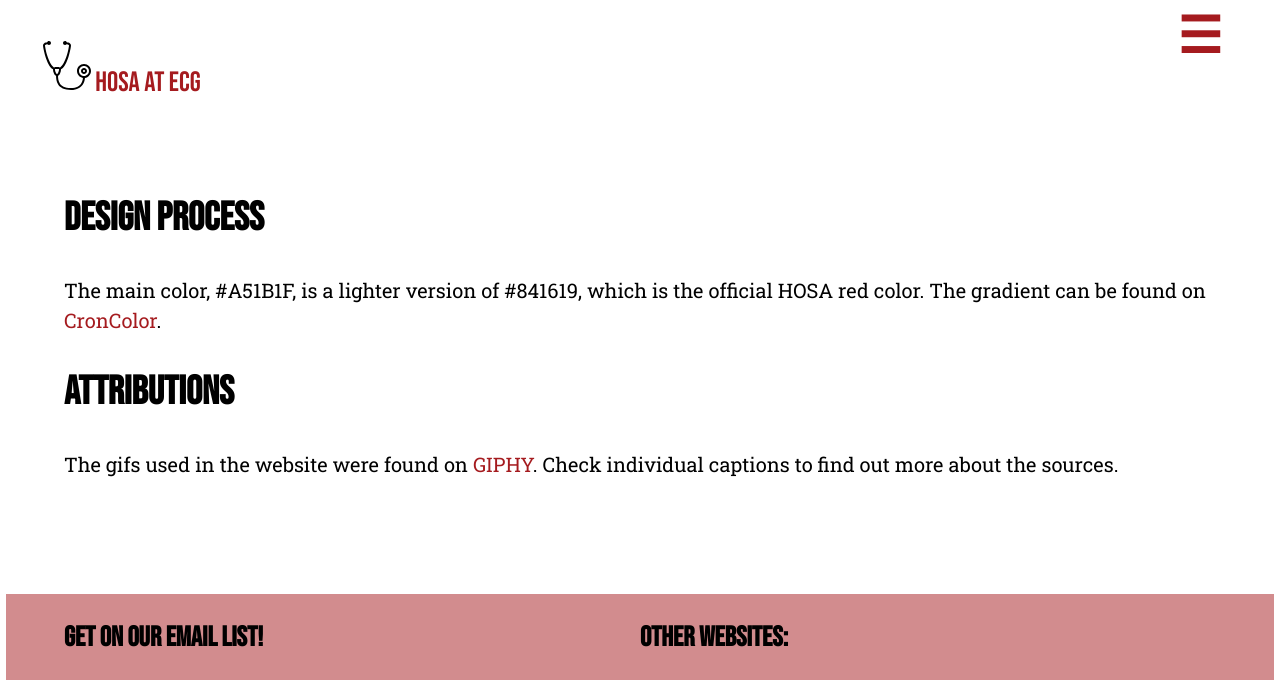
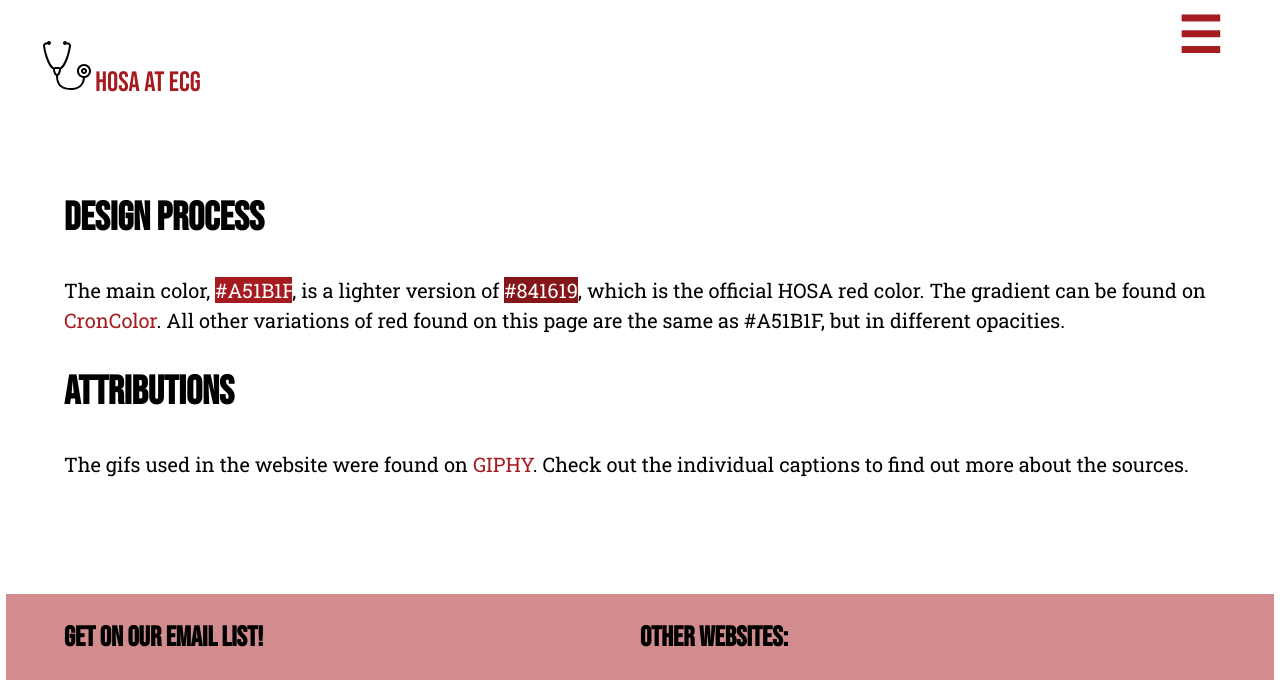
Before and after one commit to ecg-hosa/ecg-hosa.github.io, a Jekyll site: the page built from bib.html, in a window 1280 px wide. Shown: the top 680 px of the page. Built offline with Jekyll 4.4.1, drawn with Linux system fonts in a browser that asks for light colours; grey boxes are pictures that could not be loaded.

Commit message:
Update bib.html

```diff
--- a/bib.html
+++ b/bib.html
@@ -1,17 +1,25 @@
 ---
 layout: main
-title: Process
+title: About
 ---
 <div class="main">
 <h1>Design Process</h1>
 	<p>The main color,
-		<style="color: #a51b1f;">#A51B1F</style>,
-		is a lighter version of <style="color: #841619;">#841619</style>,
+		<span
+		      style="background-color: #a51b1f;
+			    color: var(--bg-color);">
+			#A51B1F</span>,
+		is a lighter version of
+		<span
+		      style="background-color: #841619;
+			     color: var(--bg-color);">
+			#841619</span>,
 		which is the official HOSA red color.
-		The gradient can be found on <a href="https://croncolor.com/color-tool">CronColor</a>.
+		The gradient can be found on <a href="https://croncolor.com/color-tool">CronColor</a>. All other variations of red found on this page are the same as #A51B1F,
+		but in different opacities.
 </p>
 
 <h1 id="sources">Attributions</h1>
 	<p>The gifs used in the website were found on <a href="https://giphy.com/">GIPHY</a>.
-		Check individual captions to find out more about the sources.</p>
+		Check out the individual captions to find out more about the sources.</p>
 </div>
```
